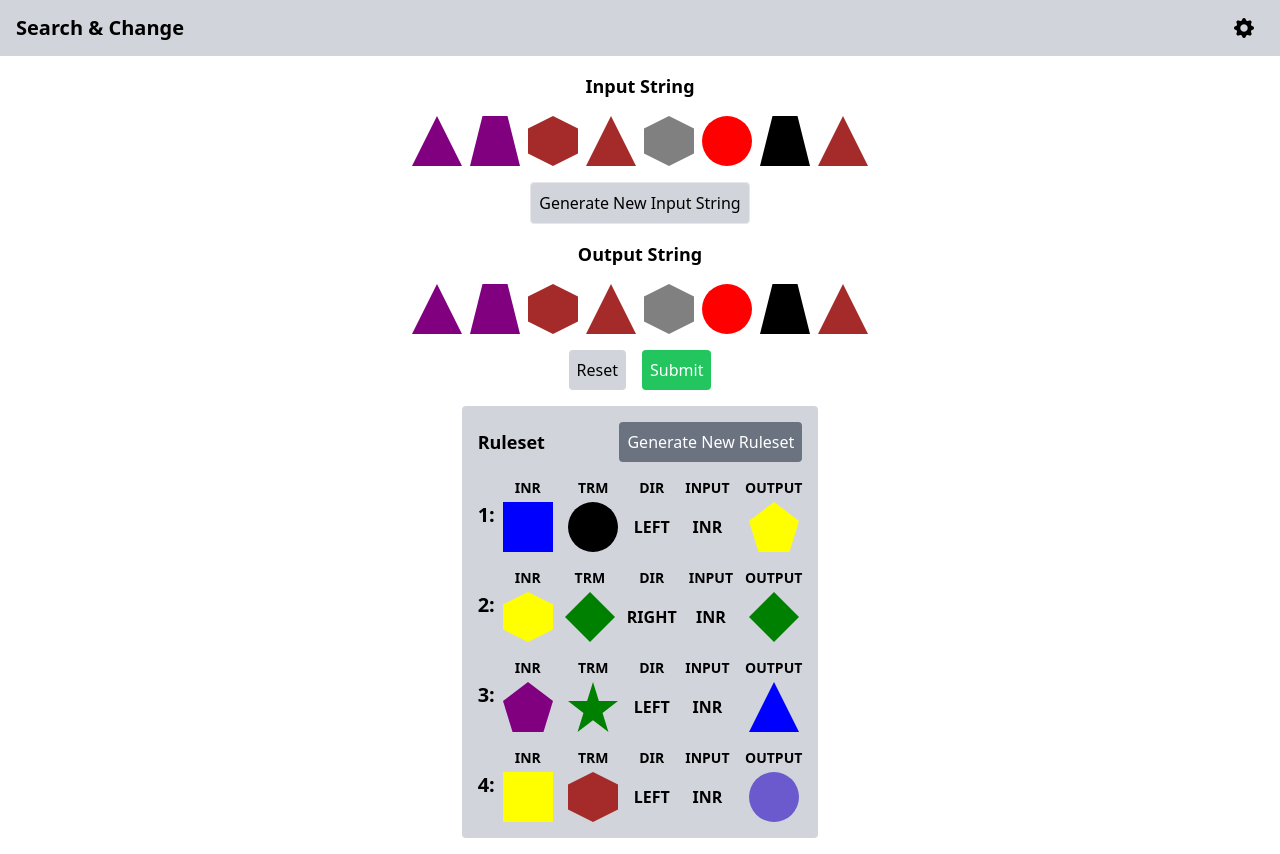
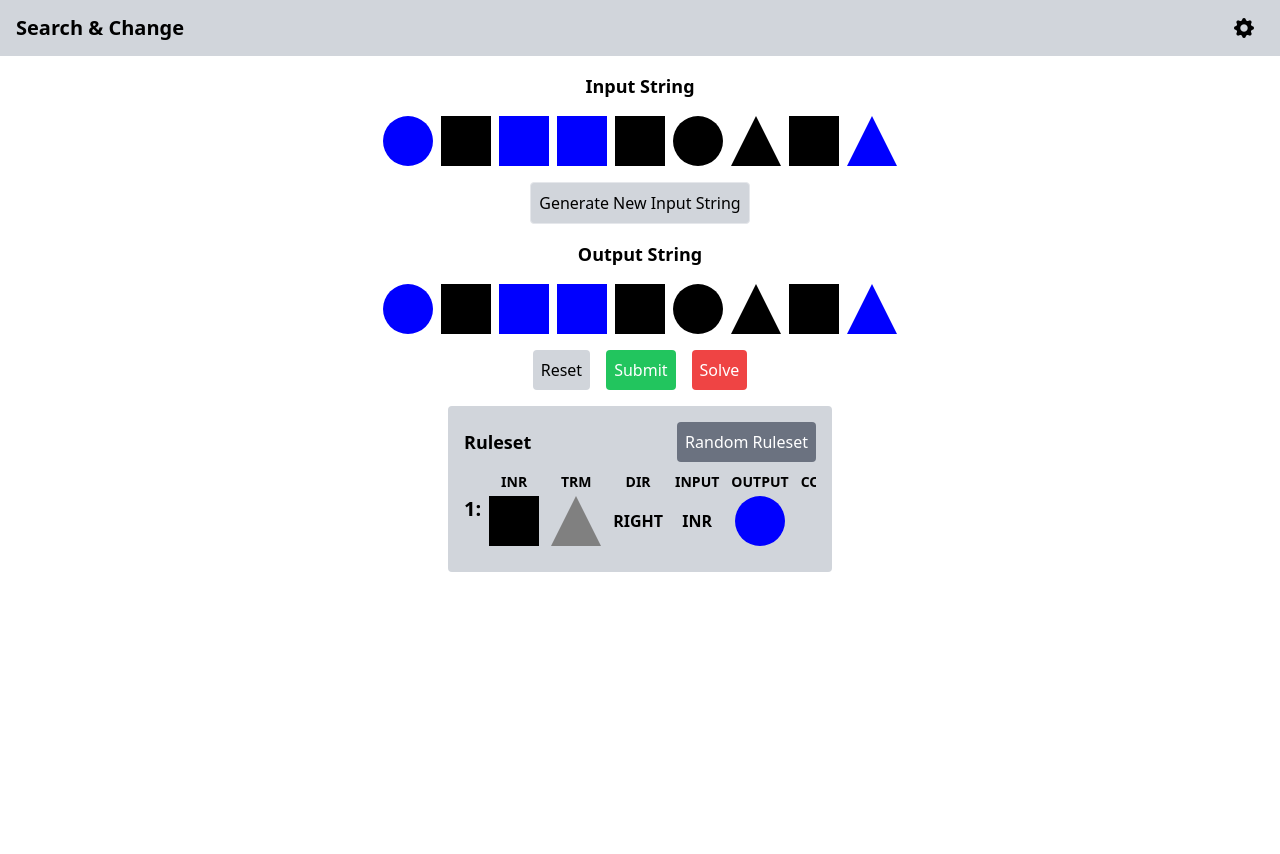
Before and after one commit to malekoa/search-and-change-app, a SvelteKit app: page / in a window 1280 px wide. After the commit the page ends 800 px from the top, so only its background shows below. Built offline with nearby package versions, Linux system fonts and the light colour scheme.

Commit message:
added transform function

```diff
--- a/src/components/Rule.svelte
+++ b/src/components/Rule.svelte
@@ -3,7 +3,8 @@
 		inr: { type: 'square', color: 'black' },
 		trm: { type: 'square', color: 'black' },
 		direction: 'right',
-		output: { type: 'square', color: 'black' }
+		output: { type: 'square', color: 'black' },
+		condition: { hasCondition: true, type: 'square', color: 'black' }
 	};
 	export let number = 1;
 	import Shape from './Shape.svelte';
@@ -40,5 +41,17 @@
 			<div class="text-sm font-bold">OUTPUT</div>
 			<Shape type={rule.output.type} color={rule.output.color} />
 		</div>
+		<div class="flex flex-col gap-1 items-center">
+			<div class="text-sm font-bold">CONDITION</div>
+			<!-- If rule has condition, render the condition -->
+			{#if rule.condition.hasCondition}
+				<Shape type={rule.condition.type} color={rule.condition.color} />
+				<!-- else, render NONE -->
+			{:else}
+				<div class="flex h-full items-center justify-center font-bold">
+					<span>NONE</span>
+				</div>
+			{/if}
+		</div>
 	</div>
 </div>
--- a/src/components/Shape.svelte
+++ b/src/components/Shape.svelte
@@ -42,6 +42,14 @@
 			<svg viewBox="0 0 100 100" {width} {height}>
 				<polygon points="25 0 75 0 100 100 0 100" fill={color} />
 			</svg>
+		{:else if type === 'blob'}
+			<svg viewBox="0 0 200 200" {width} {height}>
+				<path
+					fill={color}
+					d="M39.8,-63.5C51.3,-62.2,60.3,-51.1,67.5,-38.9C74.8,-26.7,80.3,-13.3,79.3,-0.5C78.4,12.2,71,24.5,64.5,38C58,51.5,52.4,66.3,41.8,65.2C31.2,64.1,15.6,47,4,40.1C-7.6,33.2,-15.3,36.5,-28.8,39.3C-42.2,42,-61.6,44.4,-67,37.8C-72.5,31.1,-64.2,15.6,-54.3,5.7C-44.5,-4.2,-33.2,-8.4,-30.4,-19.7C-27.6,-31,-33.3,-49.3,-29.7,-55.2C-26.1,-61,-13,-54.3,0.5,-55.3C14.1,-56.2,28.2,-64.8,39.8,-63.5Z"
+					transform="translate(100 100)"
+				/>
+			</svg>
 		{/if}
 	</div>
 </div>
--- a/src/routes/+page.svelte
+++ b/src/routes/+page.svelte
@@ -1,17 +1,19 @@
-<script>
+<script lang="ts">
 	import Nav from '../components/Nav.svelte';
 	import Shape from '../components/Shape.svelte';
 	import Modal from '../components/Modal.svelte';
 	import Rule from '../components/Rule.svelte';
 
-	const shapeList = ['square', 'circle', 'lozenge', 'triangle', 'star', 'hexagon', 'pentagon', 'trapezoid'];
+	const shapeList = ['square', 'circle', 'lozenge', 'triangle', 'star', 'hexagon', 'pentagon', 'trapezoid', 'blob'];
+	const inputShapeList = ['square', 'circle', 'lozenge', 'triangle', 'star', 'hexagon', 'pentagon', 'trapezoid'];
 	const colorList = ['black', 'red', 'blue', 'green', 'yellow', 'orange', 'purple', 'slateblue', 'brown', 'gray'];
+	const inputColorList = ['black', 'red', 'blue', 'green', 'yellow', 'orange', 'purple', 'slateblue', 'brown'];
 
 	let settings = {
 		minRulesetLength: 1,
-		maxRulesetLength: 5,
-		minInputStringLength: 5,
-		maxInputStringLength: 10,
+		maxRulesetLength: 1,
+		minInputStringLength: 15,
+		maxInputStringLength: 15,
 		allowPartialINR: false,
 		allowPartialTRM: false,
 		allowPartialOutput: false
@@ -22,32 +24,51 @@
 	let modalIsActive = false;
 	let currentIndex = 0;
 
-	/**
-	 * @param {number} length
-	 */
-	function generateInputString(length) {
+	function generateInputString(length: number) {
 		let inputString = [];
-		for (let i = 0; i < length; i++) {
-			inputString.push({
-				type: shapeList[Math.floor(Math.random() * shapeList.length)],
-				color: colorList[Math.floor(Math.random() * colorList.length)]
-			});
-		}
+		// for (let i = 0; i < length; i++) {
+		// 	inputString.push({
+		// 		type: inputShapeList[Math.floor(Math.random() * inputShapeList.length)],
+		// 		color: inputColorList[Math.floor(Math.random() * inputColorList.length)]
+		// 	});
+		// }
+		inputString.push({ type: 'circle', color: 'blue' });
+		inputString.push({ type: 'square', color: 'black' });
+		inputString.push({ type: 'square', color: 'blue' });
+		inputString.push({ type: 'square', color: 'blue' });
+		inputString.push({ type: 'square', color: 'black' });
+		inputString.push({ type: 'circle', color: 'black' });
+		inputString.push({ type: 'triangle', color: 'black' });
+		inputString.push({ type: 'square', color: 'black' });
+		inputString.push({ type: 'triangle', color: 'blue' });
+
 		return inputString;
 	}
 
 	function generateRule() {
 		let rule = {
 			inr: {
-				type: shapeList[Math.floor(Math.random() * shapeList.length)],
-				color: colorList[Math.floor(Math.random() * colorList.length)]
+				// type: shapeList[Math.floor(Math.random() * shapeList.length)],
+				// color: colorList[Math.floor(Math.random() * colorList.length)]
+				type: 'square',
+				color: 'black'
 			},
 			trm: {
-				type: shapeList[Math.floor(Math.random() * shapeList.length)],
-				color: colorList[Math.floor(Math.random() * colorList.length)]
+				// type: shapeList[Math.floor(Math.random() * shapeList.length)],
+				// color: colorList[Math.floor(Math.random() * colorList.length)]
+				type: 'triangle',
+				color: 'gray'
 			},
 			direction: Math.random() < 0.5 ? 'right' : 'left',
 			output: {
+				// type: inputShapeList[Math.floor(Math.random() * inputShapeList.length)],
+				// color: inputColorList[Math.floor(Math.random() * inputColorList.length)]
+				type: 'circle',
+				color: 'blue'
+			},
+			condition: {
+				// simple rule: no condition
+				hasCondition: false,
 				type: shapeList[Math.floor(Math.random() * shapeList.length)],
 				color: colorList[Math.floor(Math.random() * colorList.length)]
 			}
@@ -55,10 +76,7 @@
 		return rule;
 	}
 
-	/**
-	 * @param {number} length
-	 */
-	function generateRuleSet(length) {
+	function generateRuleSet(length: number) {
 		let ruleSet = [];
 		for (let i = 0; i < length; i++) {
 			ruleSet.push(generateRule());
@@ -70,6 +88,79 @@
 	let outputString = inputString.map((shape) => {
 		return { type: shape.type, color: shape.color };
 	});
+
+	function isValidINRIndex(shape: { type: string; color: string }, ruleINR: { type: string; color: string }) {
+		return (shape.color === ruleINR.color || ruleINR.color === 'gray') && (shape.type === ruleINR.type || ruleINR.type === 'blob');
+	}
+
+	function isAffectedIndex(shape: { type: string; color: string }, rule: { inr: { type: string; color: string }; trm: { type: string; color: string }; direction: string; output: { type: string; color: string }; condition: { hasCondition: boolean; type: string; color: string } }) {
+		if ((shape.color === rule.trm.color || rule.trm.color === 'gray') && (shape.type === rule.trm.type || rule.trm.type === 'blob')) {
+			if (rule.condition.hasCondition) {
+				if (shape.color === rule.condition.color || rule.condition.color === 'gray') {
+					if (shape.type === rule.condition.type || rule.condition.type === 'blob') {
+						return true;
+					}
+				}
+			} else {
+				return true;
+			}
+		}
+		return false;
+	}
+
+	function transform(inputString: { type: string; color: string }[], ruleSet: { inr: { type: string; color: string }; trm: { type: string; color: string }; direction: string; output: { type: string; color: string }; condition: { hasCondition: boolean; type: string; color: string } }[]) {
+		let outputString = inputString.map((shape) => {
+			return { type: shape.type, color: shape.color };
+		});
+		while (true) {
+			let changed = false;
+			for (let rule of ruleSet) {
+				let inrIndices = [];
+				let affectedIndices = [];
+				// gather inr indices
+				for (let i = 0; i < outputString.length; i++) {
+					if (isValidINRIndex(outputString[i], rule.inr)) {
+						inrIndices.push(i);
+					}
+				}
+				console.log(inrIndices);
+				// gather affected indices
+				for (let i of inrIndices) {
+					// look right from i+1 in outputString until you find a shape that matches rule's terminator
+					for (let j = rule.direction === 'right' ? i + 1 : i; rule.direction === 'right' ? j < outputString.length : j >= 0; rule.direction === 'right' ? j++ : j--) {
+						if (isAffectedIndex(outputString[j], rule)) {
+							affectedIndices.push(i);
+							break;
+						}
+						// if (outputString[j].color === rule.trm.color || rule.trm.color === 'gray') {
+						// 	if (outputString[j].type === rule.trm.type || rule.trm.type === 'blob') {
+						// 		// if the rule has a condition and it is satisfied, add i to affectedIndices
+						// 		if (rule.condition.hasCondition) {
+						// 			if (outputString[j].color === rule.condition.color || rule.condition.color === 'gray') {
+						// 				if (outputString[j].type === rule.condition.type || rule.condition.type === 'blob') {
+						// 					affectedIndices.push(i);
+						// 				}
+						// 			}
+						// 		} else {
+						// 			// if the rule has no condition, add i to affectedIndices
+						// 			console.log('adding ' + i + ' to affectedIndices');
+						// 			affectedIndices.push(i);
+						// 		}
+						// 		break;
+						// 	}
+						// }
+					}
+				}
+				console.log(affectedIndices);
+				// rule is applied here
+				for (let i of affectedIndices) {
+					outputString[i] = { type: rule.output.type, color: rule.output.color };
+				}
+			}
+			break;
+		}
+		return outputString;
+	}
 </script>
 
 <div class="w-full space-y-4 pt-14">
@@ -121,9 +212,34 @@
 				}}>Reset</button
 			>
 			<button class="p-2 bg-green-500 text-white rounded">Submit</button>
+			<button
+				class="p-2 bg-red-500 text-white rounded"
+				on:click={() => {
+					outputString = transform(inputString, ruleSet);
+				}}>Solve</button
+			>
 		</div>
 	</div>
-	<div class="flex flex-col items-center">
+	<div class="container mx-auto max-w-sm p-4 bg-gray-300 rounded">
+		<div class="flex w-full justify-between items-center">
+			<h1 class="font-bold text-lg">Ruleset</h1>
+			<button
+				class="p-2 rounded bg-gray-500 hover:bg-gray-600 active:bg-gray-500 text-white hover:shadow transition duration-75"
+				on:click={() => {
+					ruleSet = generateRuleSet(Math.floor(Math.random() * (settings.maxRulesetLength - settings.minRulesetLength + 1)) + settings.minRulesetLength);
+				}}
+				>Random Ruleset
+			</button>
+		</div>
+		<div class="flex flex-col">
+			{#each ruleSet as rule}
+				<div class="flex flex-col w-full bg-gray-300 overflow-x-auto py-2.5">
+					<Rule {rule} number={ruleSet.indexOf(rule) + 1} />
+				</div>
+			{/each}
+		</div>
+	</div>
+	<!-- <div class="flex flex-col items-center">
 		<div class="flex flex-col justify-center items-center p-4 bg-gray-300 rounded gap-4">
 			<div class="flex w-full items-center justify-between">
 				<h1 class="font-bold text-lg">Ruleset</h1>
@@ -132,14 +248,14 @@
 					on:click={() => {
 						ruleSet = generateRuleSet(Math.floor(Math.random() * (settings.maxRulesetLength - settings.minRulesetLength + 1)) + settings.minRulesetLength);
 					}}
-					>Generate New Ruleset
+					>Random Ruleset
 				</button>
 			</div>
 			{#each ruleSet as rule}
 				<Rule {rule} number={ruleSet.indexOf(rule) + 1} />
 			{/each}
 		</div>
-	</div>
+	</div> -->
 	<div class="flex justify-center gap-2" />
 	<Modal
 		active={modalIsActive}
```
